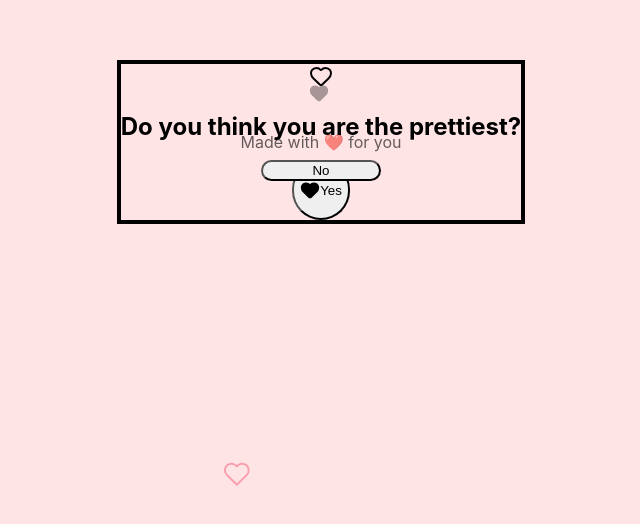
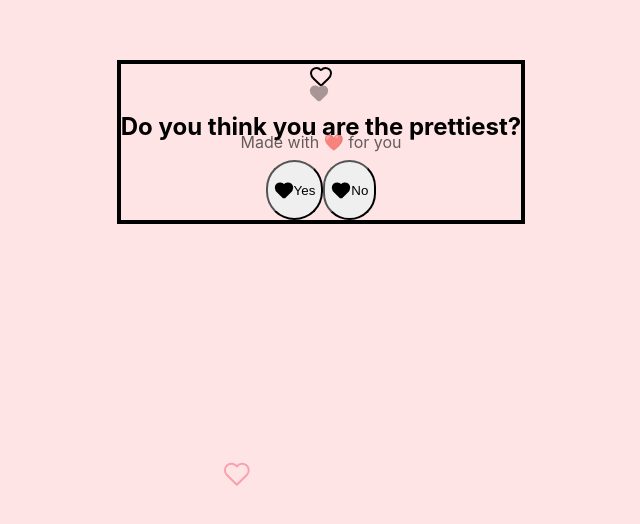
Before and after one commit to ansha-1998/birthday_fun, a React (Vite) app: page / in a window 1280 px wide. Shown: the part 258-782 px from the top of the page, without its empty margins (319-959 px from the left). Built offline with nearby package versions, Linux system fonts and the light colour scheme.

Commit message:
UI Update: No-Button Style Match & Static Wish Text

```diff
--- a/src/components/BirthdayCard.jsx
+++ b/src/components/BirthdayCard.jsx
@@ -167,6 +167,18 @@ const BirthdayCard = () => {
                                     "{captions[currentImage % captions.length]}"
                                 </motion.div>
                             </AnimatePresence>
+
+                            {/* Static Love Letter / Wish Section */}
+                            <motion.div
+                                initial={{ opacity: 0 }}
+                                animate={{ opacity: 1 }}
+                                transition={{ delay: 1.2 }}
+                                className="mt-4 p-4 bg-white/50 rounded-lg border border-love-100 shadow-sm"
+                            >
+                                <p className="text-sm md:text-base text-love-800 font-medium leading-relaxed font-serif">
+                                    "On your special day, I just want to remind you how incredibly loved you are. You bring so much joy, warmth, and laughter into my life. Here's to celebrating you today and always. I love you! 💕"
+                                </p>
+                            </motion.div>
                         </div>
 
                         {/* Signature - Bottom Right */}
--- a/src/components/QuestionCard.jsx
+++ b/src/components/QuestionCard.jsx
@@ -6,7 +6,6 @@ const QuestionCard = ({ question, onYes }) => {
     const [noBtnPosition, setNoBtnPosition] = useState({ x: 0, y: 0 });
     const [isHovered, setIsHovered] = useState(false);
 
-    const [text, setText] = useState("No");
     const [style, setStyle] = useState({});
     const noBtnRef = useRef(null);
 
@@ -14,7 +13,6 @@ const QuestionCard = ({ question, onYes }) => {
     React.useEffect(() => {
         setNoBtnPosition({ x: 0, y: 0 });
         setStyle({});
-        setText("No");
     }, [question]);
 
     const moveNoButton = (e) => {
@@ -74,8 +72,6 @@ const QuestionCard = ({ question, onYes }) => {
 
         // Reset old pos state just in case
         setNoBtnPosition({ x: 0, y: 0 });
-
-        setText(["Nope! 😂", "Can't catch me! 😝", "Too slow! 🐌", "Nice try! 😉"][Math.floor(Math.random() * 4)]);
     };
 
     return (
@@ -120,18 +116,14 @@ const QuestionCard = ({ question, onYes }) => {
                     ref={noBtnRef}
                     animate={style.position === 'fixed' ? { left: style.left, top: style.top } : { x: 0 }}
                     style={style.position === 'fixed' ? { position: 'fixed', margin: 0 } : {}}
-                    whileHover={{
-                        scale: 1.2,
-                        rotate: [0, -20, 20, -20, 20, 0], // Laughing wiggle
-                        transition: { duration: 0.5 }
-                    }}
-                    transition={{ type: "spring", stiffness: 200, damping: 20 }} // Slightly higher damping for "slipping" feel
+                    transition={{ type: "spring", stiffness: 200, damping: 20 }}
                     onMouseEnter={moveNoButton}
                     onTouchStart={moveNoButton}
                     onClick={moveNoButton}
-                    className={`bg-gray-400 text-white font-bold py-3 px-8 rounded-full shadow-lg z-50 min-w-[120px] whitespace-nowrap ${style.position !== 'fixed' ? 'absolute right-20' : ''}`}
+                    className="bg-love-500 hover:bg-love-600 text-white font-bold py-3 px-8 rounded-full shadow-lg transition-colors text-xl flex items-center gap-2 z-50 whitespace-nowrap"
                 >
-                    {text}
+                    <Heart size={20} className="fill-current" />
+                    No
                 </motion.button>
             </div>
         </motion.div>
```
